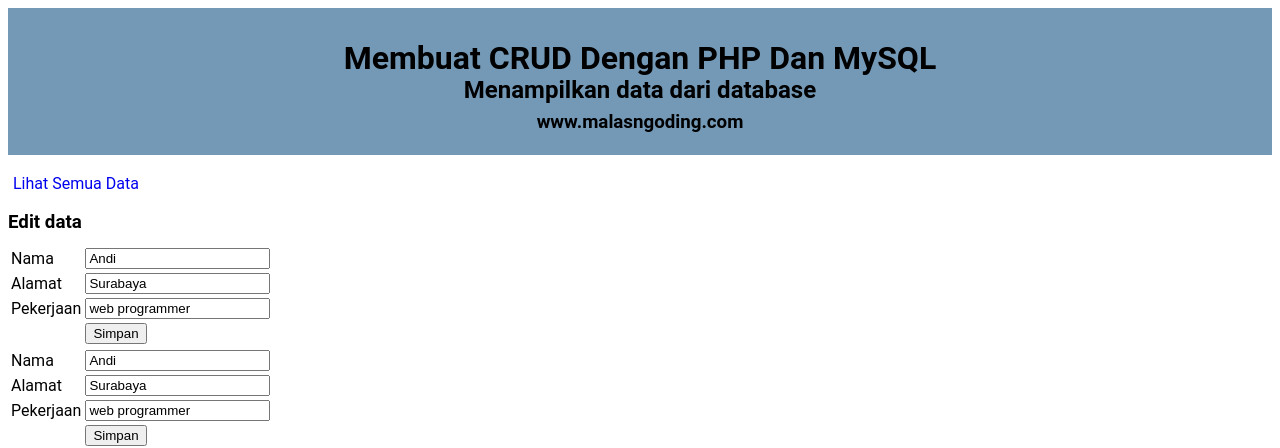
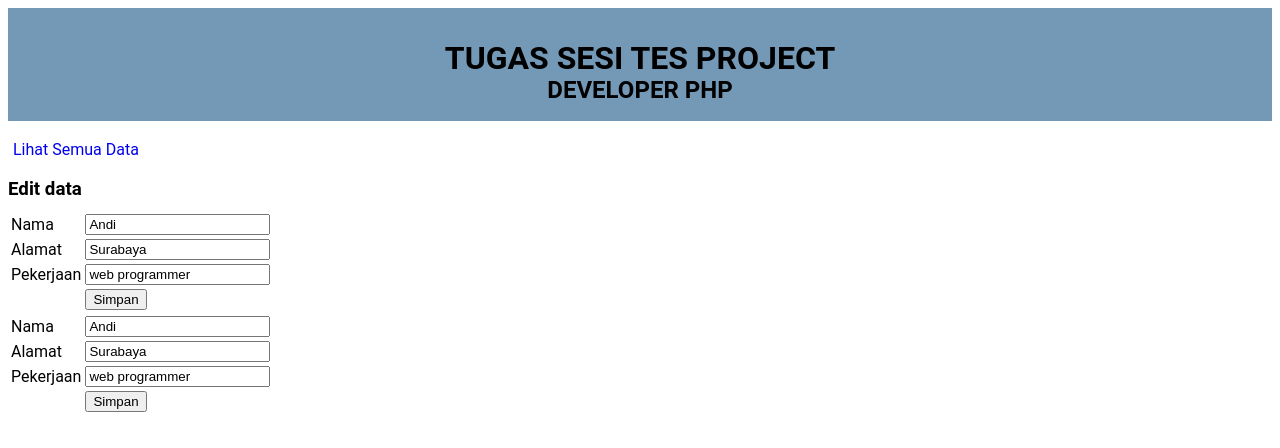
Before and after one commit to irfan1520/irfan, a PHP site: page /edit.php?id=1 in a window 1280 px wide. Shown: the top 448 px of the page. Run offline with PHP 8.4, Linux system fonts and the light colour scheme; data comes from the database, SQL or seed files in the repository.

Commit message:
Update edit.php

```diff
--- a/edit.php
+++ b/edit.php
@@ -6,9 +6,8 @@
 </head>
 <body>
 	<div class="judul">
-		<h1>Membuat CRUD Dengan PHP Dan MySQL</h1>
-		<h2>Menampilkan data dari database</h2>
-		<h3>www.malasngoding.com</h3>
+		<h1>TUGAS SESI TES PROJECT </h1>
+		<h2>DEVELOPER PHP</h2>
 	</div>
 
 	<br/>
```
